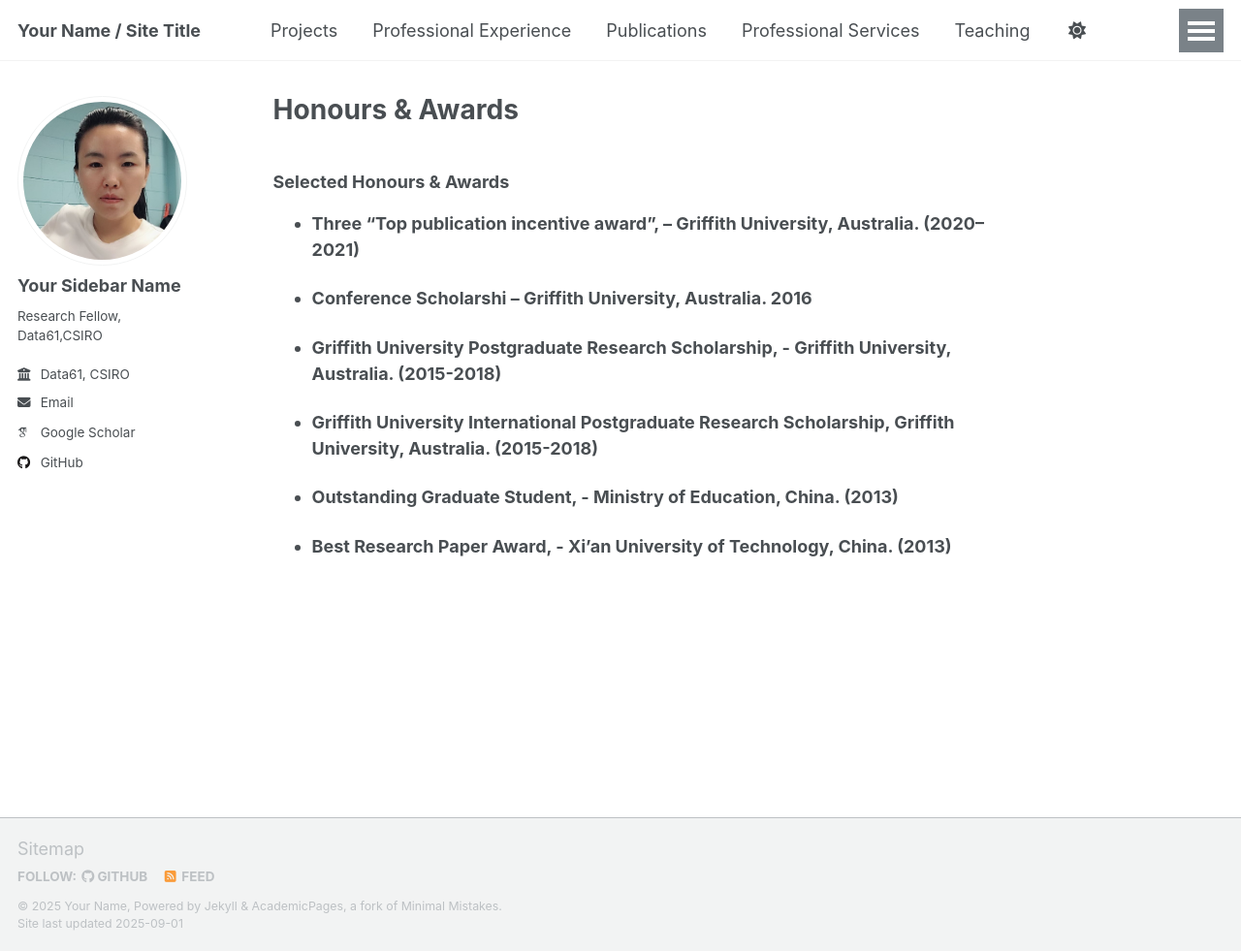
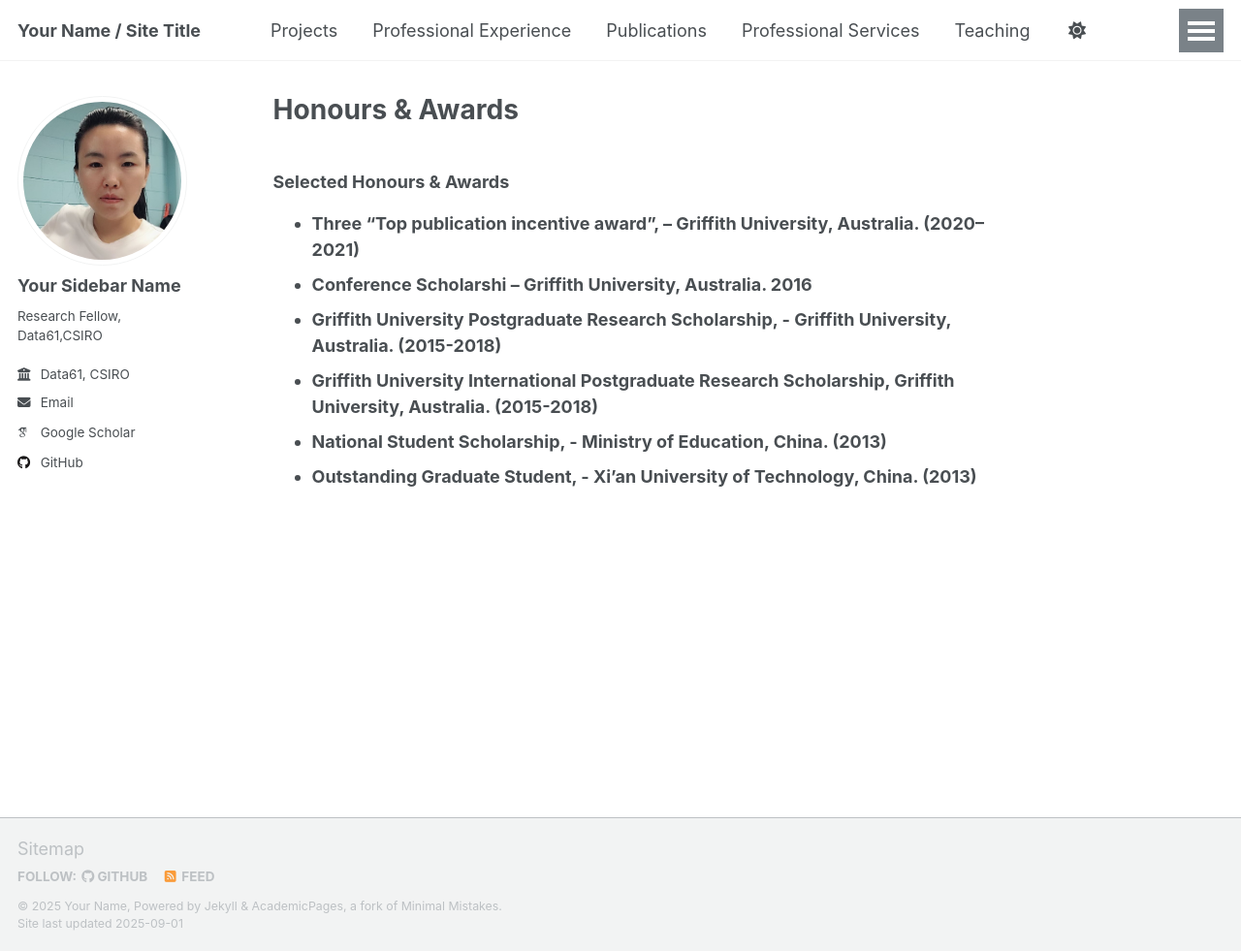
Before and after one commit to Miaohua9/Miaohua9.github.io, a Jekyll site: the page built from _pages/honours.md, in a window 1280 px wide and 981 px high. Shown: the whole window at 97% size. Built offline with Jekyll 4.4.1, drawn with Linux system fonts in a browser that asks for light colours; some web fonts are replaced; a script that is not in the unit is left out.

Commit message:
Update honours.md

```diff
--- a/_pages/honours.md
+++ b/_pages/honours.md
@@ -8,13 +8,8 @@ author_profile: true
 ### Selected Honours & Awards
 
 - **Three “Top publication incentive award”,  – Griffith University, Australia. (2020–2021)**
-
 - **Conference Scholarshi – Griffith University, Australia. 2016**
-
 - **Griffith University Postgraduate Research Scholarship, - Griffith University, Australia. (2015-2018)**
-
 - **Griffith University International Postgraduate Research Scholarship, Griffith University, Australia. (2015-2018)**
-
-- **Outstanding Graduate Student, - Ministry of Education, China. (2013)**
-
-- **Best Research Paper Award, - Xi’an University of Technology, China. (2013)**
+- **National Student Scholarship, - Ministry of Education, China. (2013)**
+- **Outstanding Graduate Student, - Xi’an University of Technology, China. (2013)**
```
